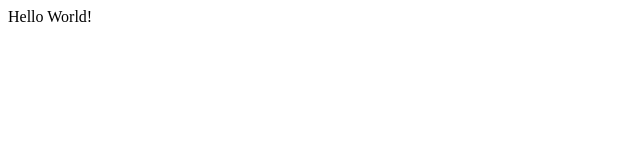
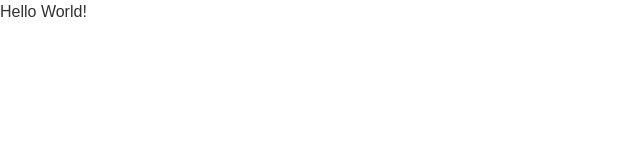
Before and after one commit to nettocaue/lotus-frontend, a Next.js app: page / in a window 1280 px wide. Shown: the top 160 px of the page, without its empty margins (0-640 px from the left). Built offline with nearby package versions, Linux system fonts and the light colour scheme.

Commit message:
Cria e utiliza o reset css no projeto

```diff
--- /dev/null
+++ b/src/app/globals.css
@@ -0,0 +1,55 @@
+/* Reset CSS básico */
+
+/* Remover as margens e o padding padrão de todos os elementos */
+*,
+*::before,
+*::after {
+  margin: 0;
+  padding: 0;
+  box-sizing: border-box;
+}
+
+/* Remover o estilo padrão de fontes e listas */
+body,
+h1, h2, h3, h4, h5, h6,
+p,
+ul, ol, li,
+figure, figcaption {
+  font-size: 100%;
+  font-family: inherit;
+  font-weight: inherit;
+  line-height: 1;
+}
+
+/* Remover a formatação de links */
+a {
+  text-decoration: none;
+  color: inherit;
+}
+
+/* Remover o estilo de bordas em inputs e outros campos de formulário */
+input, button, select, textarea {
+  border: none;
+  outline: none;
+  background: none;
+  font: inherit;
+}
+
+/* Evitar espaços extras nos elementos de lista */
+ul, ol {
+  list-style: none;
+}
+
+/* Evitar que imagens ou vídeos estiquem além de seus contêineres */
+img {
+  max-width: 100%;
+  height: auto;
+}
+
+/* Definir a base de estilo para o body */
+body {
+  line-height: 1.5;
+  font-family: Arial, sans-serif;
+  background-color: #fff;
+  color: #333;
+}
--- a/src/app/layout.js
+++ b/src/app/layout.js
@@ -1,3 +1,5 @@
+import './globals.css';
+
 export const metadata = {
   title: "Create Next App",
   description: "Generated by create next app",
```
